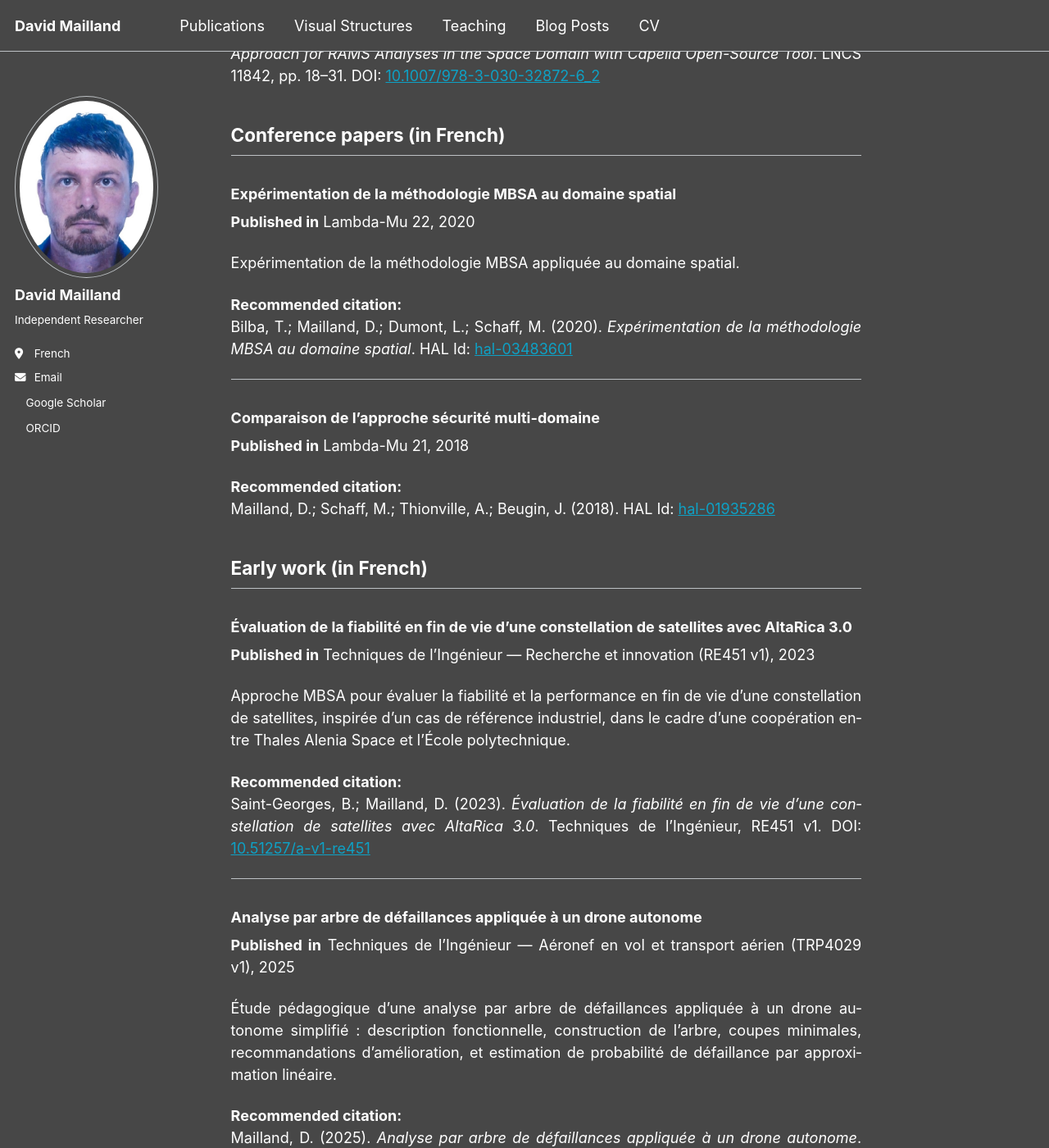
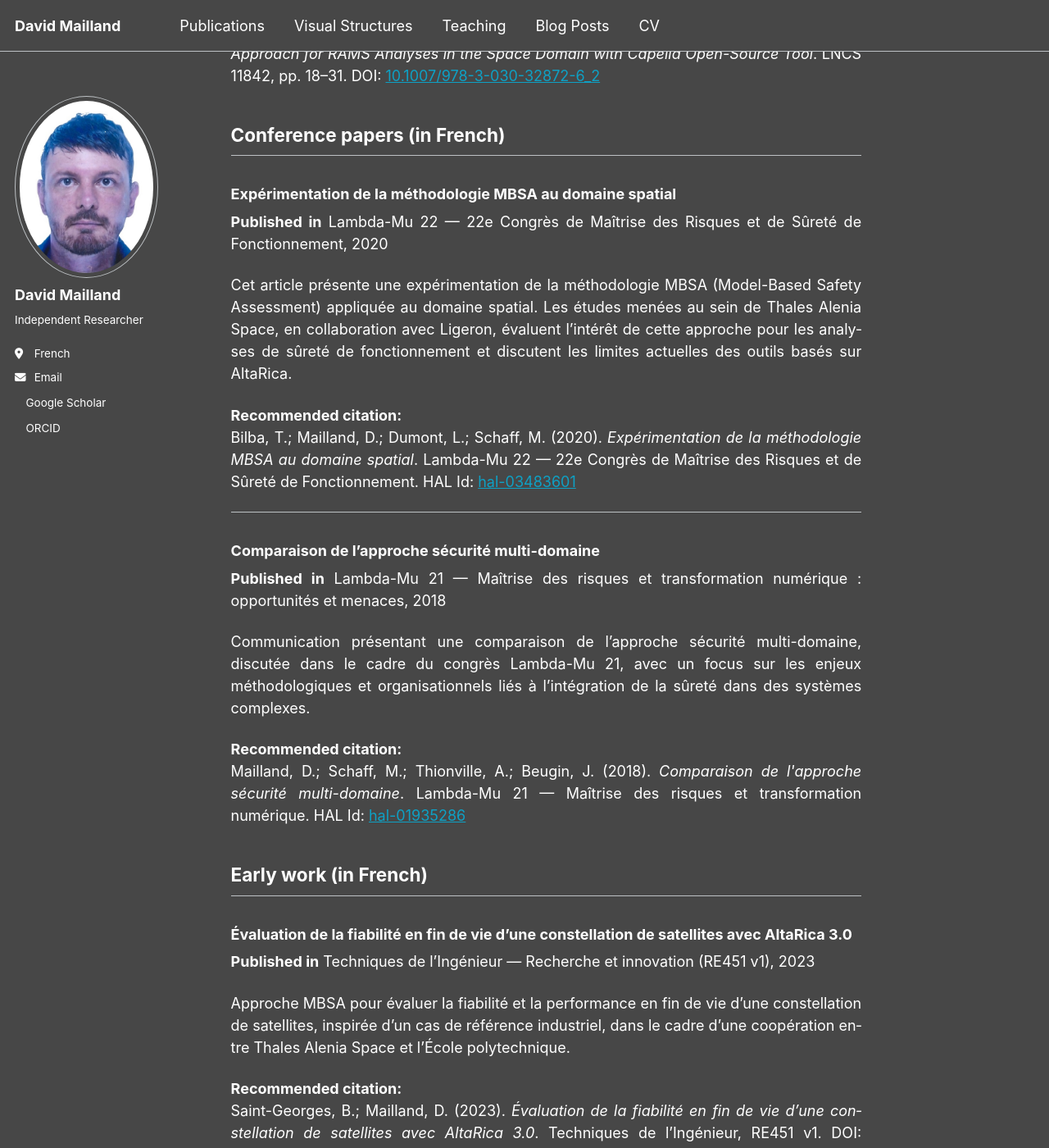
Before and after one commit to davidmailland/davidmailland.github.io, a Jekyll site: the page built from _pages/publications.html, in a window 1280 px wide and 1400 px high, scrolled down 1502 px. Shown: the whole window at 82% size. Built offline with Jekyll 4.4.1, drawn with Linux system fonts in a browser that asks for light colours; some web fonts are replaced; a script bundle is joined from its source files by our own code; library files that are not in the unit come from our copies; a style sheet for code colours, icons or effects is not loaded.

Commit message:
Update publications.html

```diff
--- a/_pages/publications.html
+++ b/_pages/publications.html
@@ -84,13 +84,17 @@ author_profile: true
 <h2>Conference papers (in French)</h2>
 
 <h3>Expérimentation de la méthodologie MBSA au domaine spatial</h3>
-<p><strong>Published in</strong> Lambda-Mu 22, 2020</p>
+<p><strong>Published in</strong> Lambda-Mu 22 — 22e Congrès de Maîtrise des Risques et de Sûreté de Fonctionnement, 2020</p>
 <p>
-  Expérimentation de la méthodologie MBSA appliquée au domaine spatial.
+  Cet article présente une expérimentation de la méthodologie MBSA (Model-Based Safety Assessment)
+  appliquée au domaine spatial. Les études menées au sein de Thales Alenia Space, en collaboration
+  avec Ligeron, évaluent l’intérêt de cette approche pour les analyses de sûreté de fonctionnement
+  et discutent les limites actuelles des outils basés sur AltaRica.
 </p>
 <p><strong>Recommended citation:</strong><br>
   Bilba, T.; Mailland, D.; Dumont, L.; Schaff, M. (2020).
   <em>Expérimentation de la méthodologie MBSA au domaine spatial</em>.
+  Lambda-Mu 22 — 22e Congrès de Maîtrise des Risques et de Sûreté de Fonctionnement.
   HAL Id:
   <a href="https://hal.science/hal-03483601" target="_blank" rel="noopener">
     hal-03483601
@@ -100,14 +104,22 @@ author_profile: true
 <hr>
 
 <h3>Comparaison de l’approche sécurité multi-domaine</h3>
-<p><strong>Published in</strong> Lambda-Mu 21, 2018</p>
+<p><strong>Published in</strong> Lambda-Mu 21 — Maîtrise des risques et transformation numérique : opportunités et menaces, 2018</p>
+<p>
+  Communication présentant une comparaison de l’approche sécurité multi-domaine,
+  discutée dans le cadre du congrès Lambda-Mu 21, avec un focus sur les enjeux
+  méthodologiques et organisationnels liés à l’intégration de la sûreté dans des systèmes complexes.
+</p>
 <p><strong>Recommended citation:</strong><br>
   Mailland, D.; Schaff, M.; Thionville, A.; Beugin, J. (2018).
+  <em>Comparaison de l'approche sécurité multi-domaine</em>.
+  Lambda-Mu 21 — Maîtrise des risques et transformation numérique.
   HAL Id:
   <a href="https://hal.science/hal-01935286" target="_blank" rel="noopener">
     hal-01935286
   </a>
 </p>
+
 
 <h2>Early work (in French)</h2>
 
```
